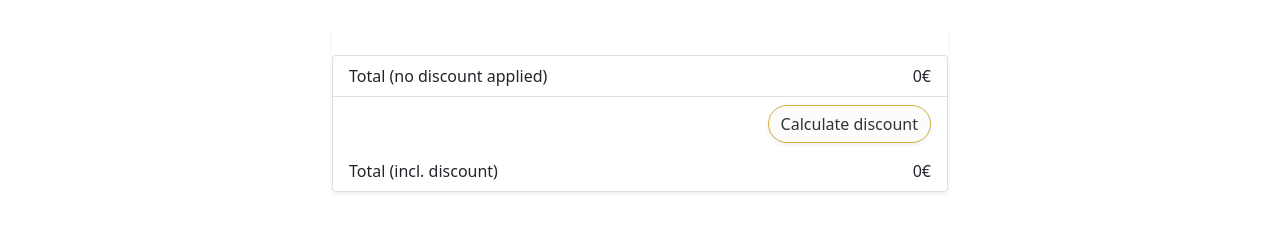
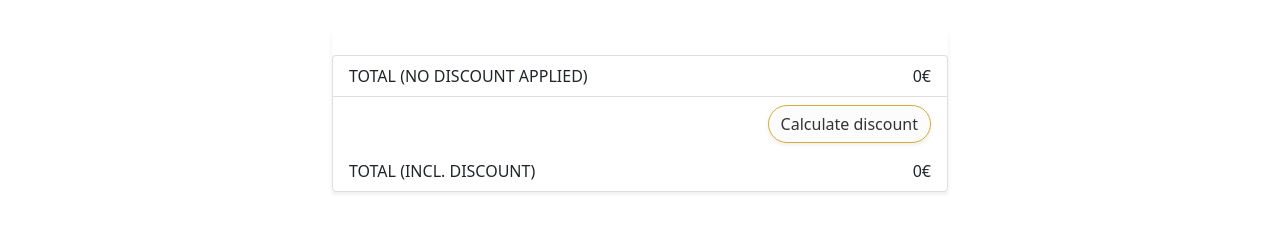
Before and after one commit to nat-oku/FE21-CR6-Natalia, an Angular app in the folder TravelAgency/: page /cart in a window 1280 px wide. Shown: the part 159-392 px from the top of the page. Built offline with nearby package versions, Linux system fonts and the light colour scheme.

Commit message:
adding styles for shopping cart (fonts)

```diff
--- a/TravelAgency/src/app/cart/cart.component.html
+++ b/TravelAgency/src/app/cart/cart.component.html
@@ -7,8 +7,8 @@
       <li class="list-group-item d-flex justify-content-between align-items-center" *ngFor="let destination of destinationsInCart">
 
         <!-- here comes the dynamic content -->
-        <span class="text-dark">{{ destination.destName }}</span>
-        <span class="text-dark">{{ destination.price }}€</span>
+        <span class="text-dark fw-light">{{ destination.destName }}</span>
+        <span class="text-dark fw-light">{{ destination.price }}€</span>
       </li>
     </ul>
     <br>
@@ -16,15 +16,15 @@
       <li class="list-group-item d-flex justify-content-between align-items-center text-dark">
 
         <!-- here comes the output from the calculations -->
-        <span class="text-dark">Total (no discount applied)</span>
-        <span class="text-dark">{{ cartTotal }}€</span>
+        <span class="text-dark fw-light text-uppercase">Total (no discount applied)</span>
+        <span class="text-dark fw-light text-uppercase">{{ cartTotal }}€</span>
       </li>
       <li class="list-group-item d-flex justify-content-end border-bottom-0">
         <button type="button" class="btn border-gold shadow-sm fw-lighter rounded-pill" (click)="getDiscount(discount)">Calculate discount</button>
       </li>
       <li class="list-group-item d-flex justify-content-between align-items-center">
-        <span class="text-dark">Total (incl. discount) </span>
-        <span class="text-dark">{{ discount }}€</span>
+        <span class="text-dark fw-light text-uppercase">Total (incl. discount) </span>
+        <span class="text-dark fw-light text-uppercase">{{ discount }}€</span>
       </li>
     </ul>
   </div>
```
